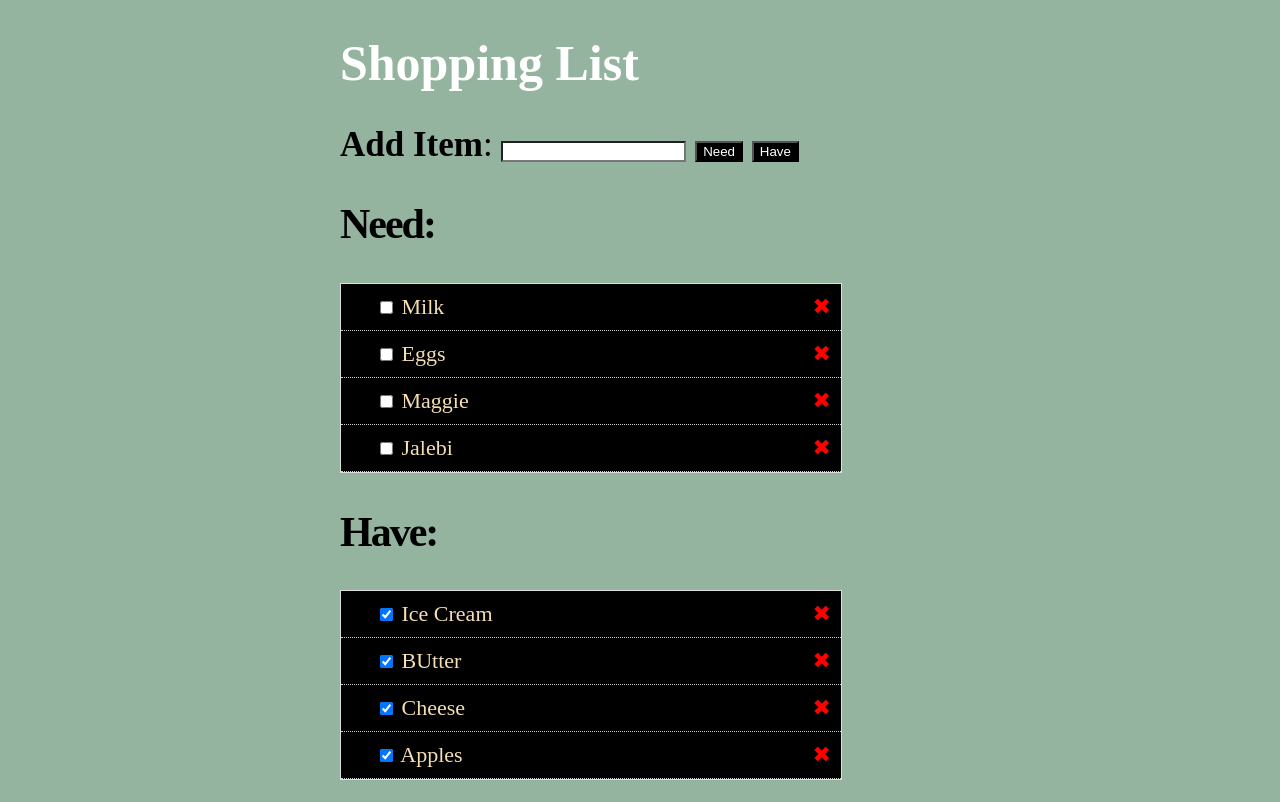
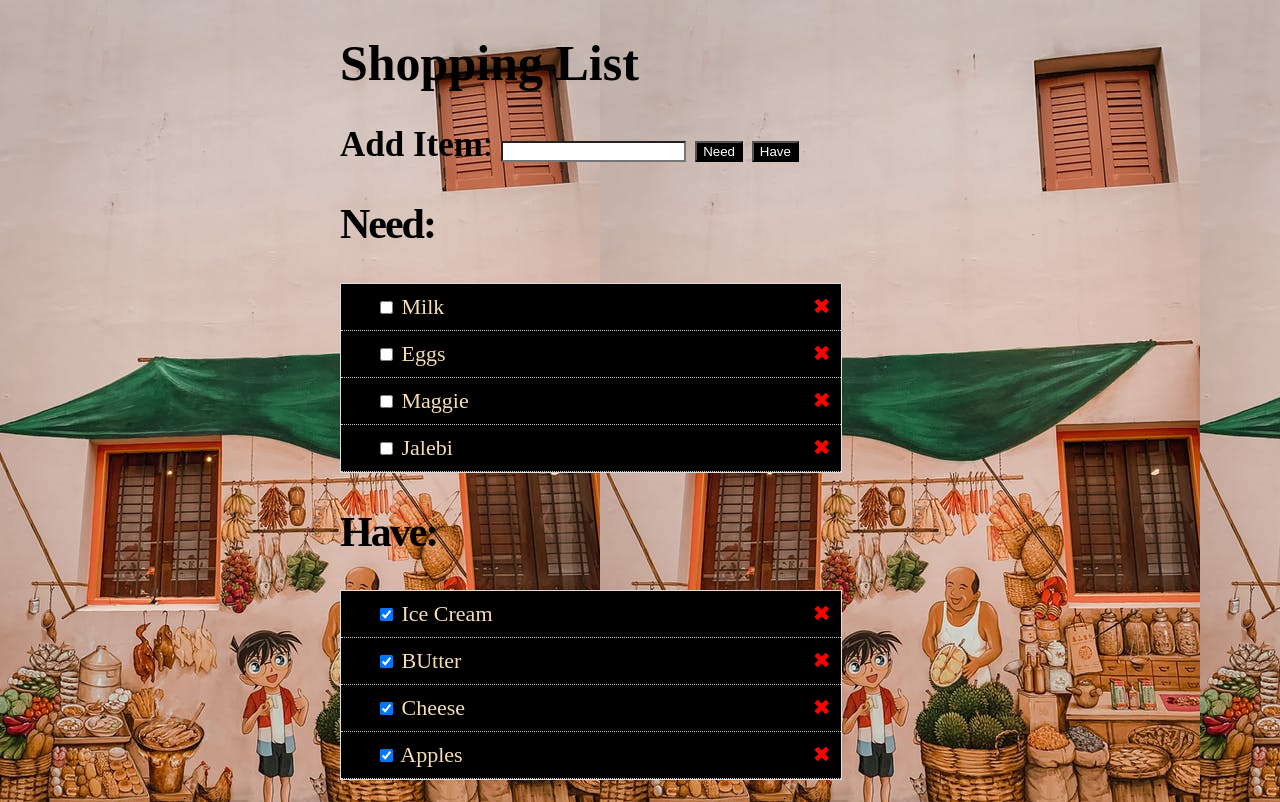
Before and after one commit to Vaibhavgiri019/grocerylsit, a plain HTML site: page index.html in a window 1280 px wide. Drawn offline with nearby package versions, Linux system fonts and the light colour scheme.

Commit message:
Update list.css

```diff
--- a/list.css
+++ b/list.css
@@ -1,9 +1,9 @@
 body {
   /* background-image: url('/linedpaper/pexels-photo-1992912.jpeg'); */
    /* background-image: url('/linedpaper/pexels-photo-1992913.jpeg'); */
-/*   background-image: url('/linedpaper/pexels-photo-3927899.jpeg');  */
+  background-image: url('/linedpaper/pexels-photo-3927899.jpeg');
 
-  background-color:#94B49F;
+/*   background-color:#94B49F; */
   width: 600px;
   margin: 0 auto;
   padding: 0;
@@ -30,7 +30,7 @@ input[type="text"]{
 }
 
 h1 {
-  color: White;
+  color: Black;
   font-size: 50px;
 }
 
```
